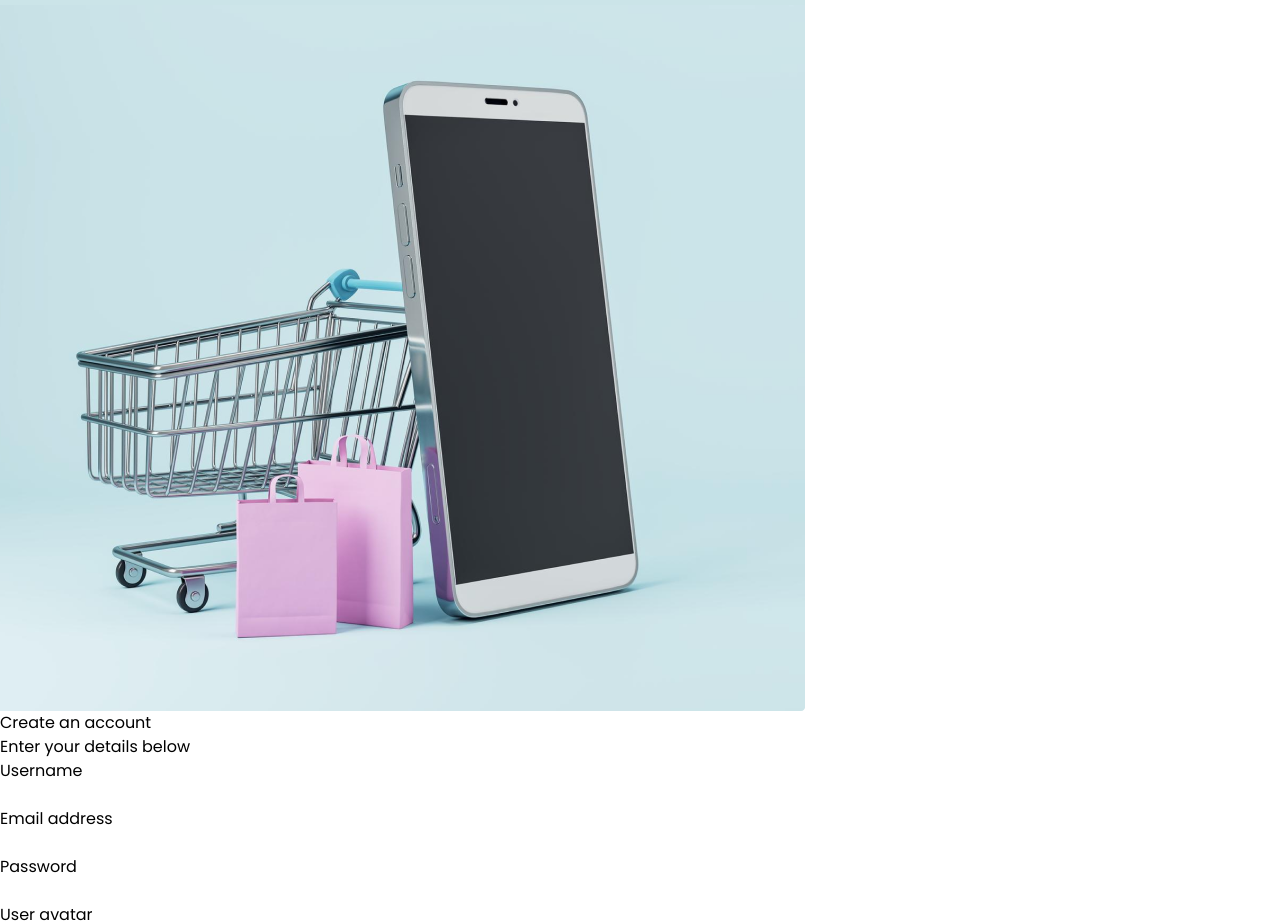
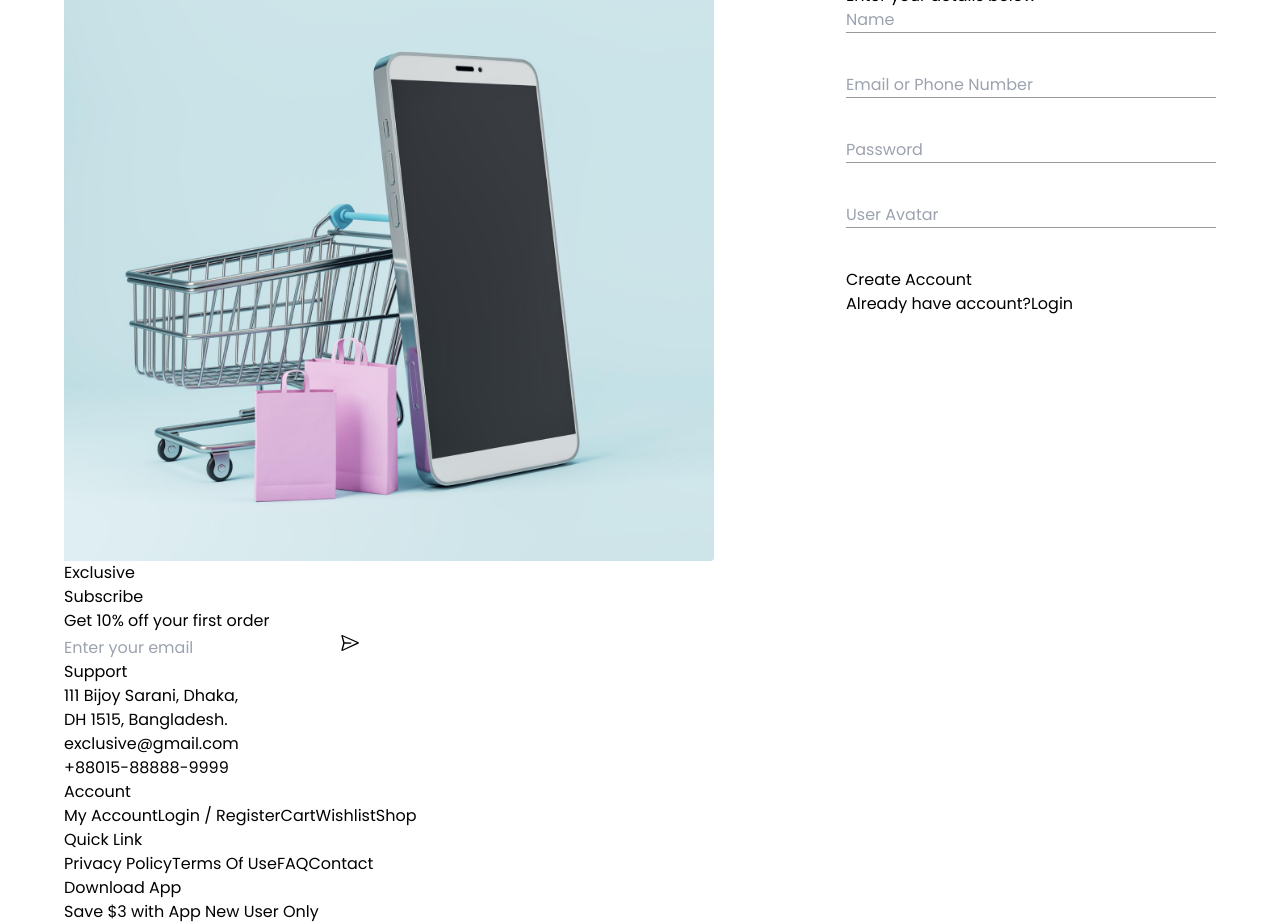
Before and after one commit to Nazirdin1/ex-store, a React (Vite) app: page /form in a window 1280 px wide. Shown: the part 240-1164 px from the top of the page. Built offline with nearby package versions, Linux system fonts and the light colour scheme.

Commit message:
modified:   src/pages/signUp/Form.jsx 	src/pages/signUp/SignUp.jsx

```diff
--- a/src/components/header/Header.jsx
+++ b/src/components/header/Header.jsx
@@ -16,7 +16,7 @@ import MenuIcon from "@mui/icons-material/Menu";
 import Search from "../search/Search";
 import { FaRegHeart } from "react-icons/fa";
 import { GrCart } from "react-icons/gr";
-import { SiDaf } from "react-icons/si";
+import { VscAccount } from "react-icons/vsc";
 
 
 
@@ -154,9 +154,9 @@ const {items: likeItems} = useSelector(store => store.like)
               </Link>
             ))}
           </Box>
-          <Box sx={{display:"flex" ,ml:"28px"}}>
+          <Box sx={{display:"flex" ,gap:"16px"}}>
             <Search  />
-            <IconButton component={Link} to="/favorite" sx={{ml:"24px",mr:"16px"}}>
+            <IconButton component={Link} to="/favorite" sx={{ml:"24px"}}>
               <FaRegHeart />  {likeItems.length > 0 && favoriteCount}
             </IconButton>
             <IconButton component={Link} to="/cart"
@@ -165,10 +165,9 @@ const {items: likeItems} = useSelector(store => store.like)
             }} >
               <GrCart  />  {items.length > 0 && cartCount}
             </IconButton>
-            {/* <IconButton
-             >
-              <SiDaf/>
-            </IconButton> */}
+            <IconButton sx={{display:'none'}}>
+              <VscAccount/>
+            </IconButton>
           </Box>
         </Toolbar>
       </Container>
--- a/src/pages/signUp/Form.jsx
+++ b/src/pages/signUp/Form.jsx
@@ -1,10 +1,9 @@
-import React from 'react';
-import SideImage from "../../assets/sign-up-fon.png"
-import { Link } from 'react-router-dom';
+import { Container } from "@mui/material";
+import SideImage from "../../assets/sign-up-fon.png";
+import { Link } from "react-router-dom";
 const url = "https://api.escuelajs.co/api/v1/users/";
 
 export default function FormExample({ setIsSuccess }) {
-
   const handleSubmit = async (evt) => {
     evt.preventDefault();
     const form = evt.target;
@@ -16,9 +15,9 @@ export default function FormExample({ setIsSuccess }) {
     const req = await fetch(url, {
       method: "POST",
       headers: {
-                "Content-Type": "application/json"
+        "Content-Type": "application/json",
       },
-            body: JSON.stringify(data)
+      body: JSON.stringify(data),
     });
     if (req.ok === true && req.status === 201) {
       setIsSuccess(true);
@@ -29,83 +28,122 @@ export default function FormExample({ setIsSuccess }) {
 
   return (
     <>
-
-            <div className="container m-auto flex">
-                <img src={SideImage} alt="" />
-                <div className="flex min-h-full flex-1 flex-col justify-center px-6 py-12 lg:px-8">
-                    <h2 className=" sm:mx-auto sm:w-full sm:max-w-sm mt-10  text-2xl font-bold leading-9 tracking-tight text-gray-900">
+      <Container
+        maxWidth="lg"
+        sx={{ display: "flex", justifyContent: "space-between" }}
+      >
+        <img style={{ width: "650px" }} src={SideImage} alt="" />
+        <div>
+          <h2 style={{ fontSize: "36px", fontWeight: "500" }}>
             Create an account
           </h2>
-                    <p className="sm:mx-auto sm:w-full sm:max-w-sm mt-10 text-start text-sm leading-9 tracking-tight t">Enter your details below</p>
+          <p className="sm:mx-auto sm:w-full sm:max-w-sm mt-6  text-base leading-9 tracking-tight t">
+            Enter your details below
+          </p>
           <div className="mt-10 sm:mx-auto sm:w-full sm:max-w-sm">
-                        <form className="space-y-6" onSubmit={handleSubmit}>
+            <form
+              style={{ display: "flex", flexDirection: "column", gap: "40px" }}
+              className="space-y-6"
+              onSubmit={handleSubmit}
+            >
               <div>
-                                <label htmlFor="name" className="block text-sm font-medium leading-6 text-gray-900">
-                                    Username
-                                </label>
-                                <div className="mt-2">
+                <label
+                  htmlFor="name"
+                  className="block text-base font-normal leading-6 text-gray-400"
+                ></label>
+                <div
+                  className="mt-2"
+                  style={{
+                    width: "370px",
+                    borderBottom: "1.5px solid #999999",
+                  }}
+                >
                   <input
+                    style={{ width: "100%", outline: "none" }}
                     id="name"
                     name="name"
                     type="text"
+                    placeholder="Name"
                     required
-                                        className="block w-full rounded-md border-0 py-1.5 text-gray-900 shadow-sm ring-1 ring-inset ring-gray-300 placeholder:text-gray-400 focus:ring-2 focus:ring-inset focus:ring-indigo-600 sm:text-sm sm:leading-6"
                   />
                 </div>
               </div>
               <div>
-                                <label htmlFor="email" className="block text-sm font-medium leading-6 text-gray-900">
-                                    Email address
-                                </label>
-                                <div className="mt-2">
+                <label
+                  htmlFor="email"
+                  className="block text-sm font-medium leading-6 text-gray-900"
+                ></label>
+                <div
+                  className="mt-2"
+                  style={{
+                    width: "370px",
+                    borderBottom: "1.5px solid #999999",
+                  }}
+                >
                   <input
+                    style={{ width: "100%", outline: "none" }}
                     id="email"
                     name="email"
                     type="email"
                     autoComplete="email"
                     required
-                                        className="block w-full rounded-md border-0 py-1.5 text-gray-900 shadow-sm ring-1 ring-inset ring-gray-300 placeholder:text-gray-400 focus:ring-2 focus:ring-inset focus:ring-indigo-600 sm:text-sm sm:leading-6"
+                    placeholder="Email or Phone Number"
                   />
                 </div>
               </div>
               <div>
                 <div className="flex items-center justify-between">
-                                    <label htmlFor="password" className="block text-sm font-medium leading-6 text-gray-900">
-                                        Password
-                                    </label>
-
+                  <label
+                    htmlFor="password"
+                    className="block text-sm font-medium leading-6 text-gray-900"
+                  ></label>
                 </div>
-                                <div className="mt-2">
+                <div
+                  className="mt-2"
+                  style={{
+                    width: "370px",
+                    borderBottom: "1.5px solid #999999",
+                  }}
+                >
                   <input
+                    style={{ width: "100%", outline: "none" }}
                     id="password"
                     name="password"
                     type="password"
                     autoComplete="current-password"
                     required
-                                        className="block w-full rounded-md border-0 py-1.5 text-gray-900 shadow-sm ring-1 ring-inset ring-gray-300 placeholder:text-gray-400 focus:ring-2 focus:ring-inset focus:ring-indigo-600 sm:text-sm sm:leading-6"
+                    placeholder="Password"
                   />
                 </div>
               </div>
               <div>
-                                <label htmlFor="avatar" className="block text-sm font-medium leading-6 text-gray-900">
-                                    User avatar
-                                </label>
-                                <div className="mt-2">
+                <label
+                  htmlFor="avatar"
+                  className="block text-sm font-medium leading-6 text-gray-900"
+                ></label>
+                <div
+                  className="mt-2"
+                  style={{
+                    width: "370px",
+                    borderBottom: "1.5px solid #999999",
+                  }}
+                >
                   <input
+                    style={{ width: "100%", outline: "none" }}
                     id="avatar"
                     name="avatar"
                     type="url"
                     required
-                                        className="block w-full rounded-md border-0 py-1.5 text-gray-900 shadow-sm ring-1 ring-inset ring-gray-300 placeholder:text-gray-400 focus:ring-2 focus:ring-inset focus:ring-indigo-600 sm:text-sm sm:leading-6"
+                    placeholder="User Avatar"
                   />
                 </div>
               </div>
               <div>
                 <button
                   type="submit"
-                                    className="flex w-full justify-center rounded-md bg-indigo-600 px-3 py-1.5 text-sm font-semibold leading-6 text-white shadow-sm hover:bg-indigo-500 focus-visible:outline focus-visible:outline-2 focus-visible:outline-offset-2 focus-visible:outline-indigo-600"
+                  className="flex w-full justify-center rounded-md bg-red-500 px-3 py-4 text-base font-medium leading-6 text-white shadow-sm "
                 >
-                                    Register
+                  Create Account
                 </button>
               </div>
             </form>
@@ -113,17 +151,19 @@ export default function FormExample({ setIsSuccess }) {
             <p className="mt-10 text-center text-sm text-gray-500">
               Already have account?
               <Link
+                style={{
+                  textDecoration: "underline !important ",
+                  textUnderlineOffset: "5px",
+                }}
                 to="/login"
-
-                                className="ml-3 font-semibold leading-6 text-indigo-600 hover:text-indigo-500"
+                className="ml-3 font-semibold leading-6 text-zinc-700n hover:text underline underline-offset-4	"
               >
                 Login
               </Link>
-
             </p>
           </div>
         </div>
-            </div>
+      </Container>
     </>
   );
 }
```
Lines whose indentation alone changed are shown as unchanged.
